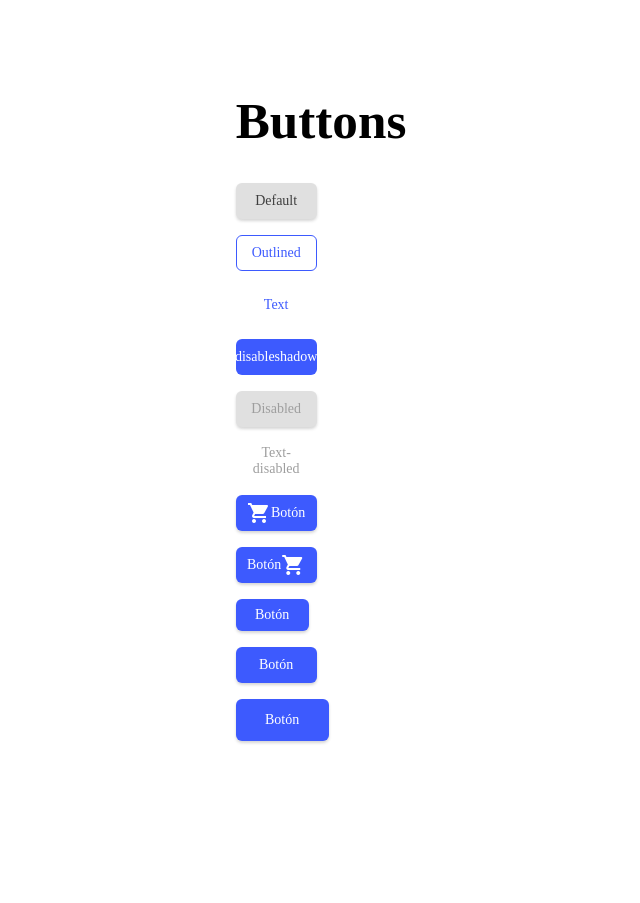
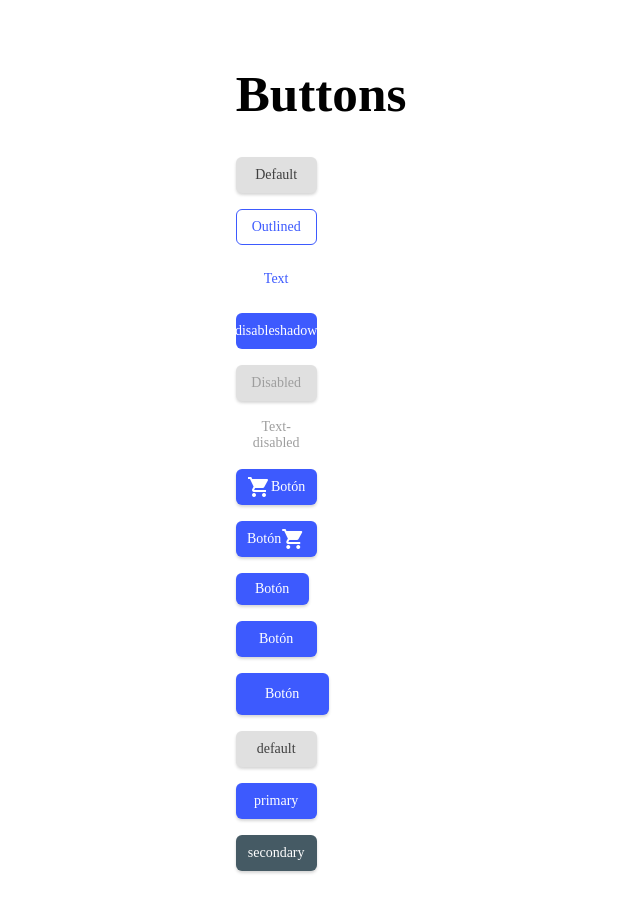
Before and after one commit to SamantaDriuzzi/desafioComponenteBoton, a React (Vite) app in the folder button-component-master/desafioBoton/: page / in a window 1280 px wide. Shown: the whole page, without its empty margins (319-959 px from the left). Before the commit the page ends 800 px from the top, so only its background shows below. Built offline with nearby package versions, Linux system fonts and the light colour scheme.

Commit message:
configuración de los botones con la prop 'color'

```diff
--- a/button-component-master/desafioBoton/src/App.jsx
+++ b/button-component-master/desafioBoton/src/App.jsx
@@ -19,6 +19,9 @@ function App() {
         <Button size={"sm"}>Botón</Button>
         <Button size={"md"}>Botón</Button>
         <Button size={"lg"}>Botón</Button>
+        <Button color={"default"}>default</Button>
+        <Button color={"primary"}>primary</Button>
+        <Button color={"secondary"}>secondary</Button>
       </div>
     </>
   );
--- a/button-component-master/desafioBoton/src/component/Button.jsx
+++ b/button-component-master/desafioBoton/src/component/Button.jsx
@@ -18,6 +18,7 @@ const Button = ({
   endIcon,
   disableShadow,
   size,
+  color,
 }) => {
   Button.propTypes = {
     variant: PropTypes.string,
@@ -27,6 +28,7 @@ const Button = ({
     endIcon: PropTypes.string,
     disableShadow: PropTypes.bool,
     size: PropTypes.string,
+    color: PropTypes.string,
   };
 
   // Definir estilos basados en las propiedades
@@ -39,9 +41,18 @@ const Button = ({
       startIcon,
       endIcon,
       disableShadow,
-      size
+      size,
+      color
     ),
-    color: getColor(variant, disabled, startIcon, endIcon, disableShadow, size),
+    color: getColor(
+      variant,
+      disabled,
+      startIcon,
+      endIcon,
+      disableShadow,
+      size,
+      color
+    ),
     border: getBorder(variant),
     boxShadow: getBoxShadow(variant, disableShadow),
     hoverBackgroundColor: getHoverBackgroundColor(
@@ -50,7 +61,8 @@ const Button = ({
       disableShadow,
       startIcon,
       endIcon,
-      size
+      size,
+      color
     ),
   };
 
--- a/button-component-master/desafioBoton/src/component/ButtonFuctionStyled.jsx
+++ b/button-component-master/desafioBoton/src/component/ButtonFuctionStyled.jsx
@@ -1,4 +1,12 @@
-function getColor(variant, disabled, startIcon, endIcon, disableShadow, size) {
+function getColor(
+  variant,
+  disabled,
+  startIcon,
+  endIcon,
+  disableShadow,
+  size,
+  color
+) {
   return variant === "outline"
     ? "#3d5afe"
     : variant === "text" && !disabled
@@ -9,7 +17,11 @@ function getColor(variant, disabled, startIcon, endIcon, disableShadow, size) {
     ? "#9E9E9E"
     : disabled && variant === "text"
     ? "#9E9E9E"
-    : startIcon || endIcon || size
+    : startIcon ||
+      endIcon ||
+      size ||
+      color === "primary" ||
+      color === "secondary"
     ? "#FFF"
     : "#3f3f3f";
 }
@@ -19,7 +31,8 @@ function getBackgroundColor(
   startIcon,
   endIcon,
   disableShadow,
-  size
+  size,
+  color
 ) {
   return variant === "outline"
     ? "transparent"
@@ -27,20 +40,26 @@ function getBackgroundColor(
     ? "transparent"
     : disableShadow
     ? "#3d5afe"
-    : disabled
+    : disabled || color === "default"
     ? "#e0e0e0"
-    : startIcon || endIcon || size
+    : startIcon || endIcon || size || color === "primary"
     ? "#3d5afe"
+    : color === "secondary"
+    ? "#455A64"
     : "#e0e0e0";
 }
-function getBoxShadow(variant, disableShadow) {
+function getBoxShadow(variant, disableShadow, color) {
   return variant === "outline"
     ? "none"
     : variant === "text"
     ? "none"
     : disableShadow
     ? "none"
-    : "0px 2px 3px 0px rgba(51, 51, 51, 0.2)";
+    : color === "primary"
+    ? "0px 2px 3px 0px rgba(41, 98, 255, 0.20)"
+    : color === "secondary"
+    ? "0px 2px 3px 0px rgba(69, 90, 100, 0.20)"
+    : "0px 2px 3px 0px rgba(51, 51, 51, 0.20)";
 }
 function getBorder(variant) {
   return variant === "outline" ? "1px solid #3d5afe" : "none";
@@ -51,7 +70,8 @@ function getHoverBackgroundColor(
   disableShadow,
   startIcon,
   endIcon,
-  size
+  size,
+  color
 ) {
   return variant === "outline"
     ? "rgba(41, 98, 255, 0.10)"
@@ -65,6 +85,10 @@ function getHoverBackgroundColor(
     ? "none"
     : startIcon || endIcon || size
     ? "none"
+    : color === "primary"
+    ? "#0039CB"
+    : color === "secondary"
+    ? "#1C313A"
     : "#aeaeae";
 }
 
```
